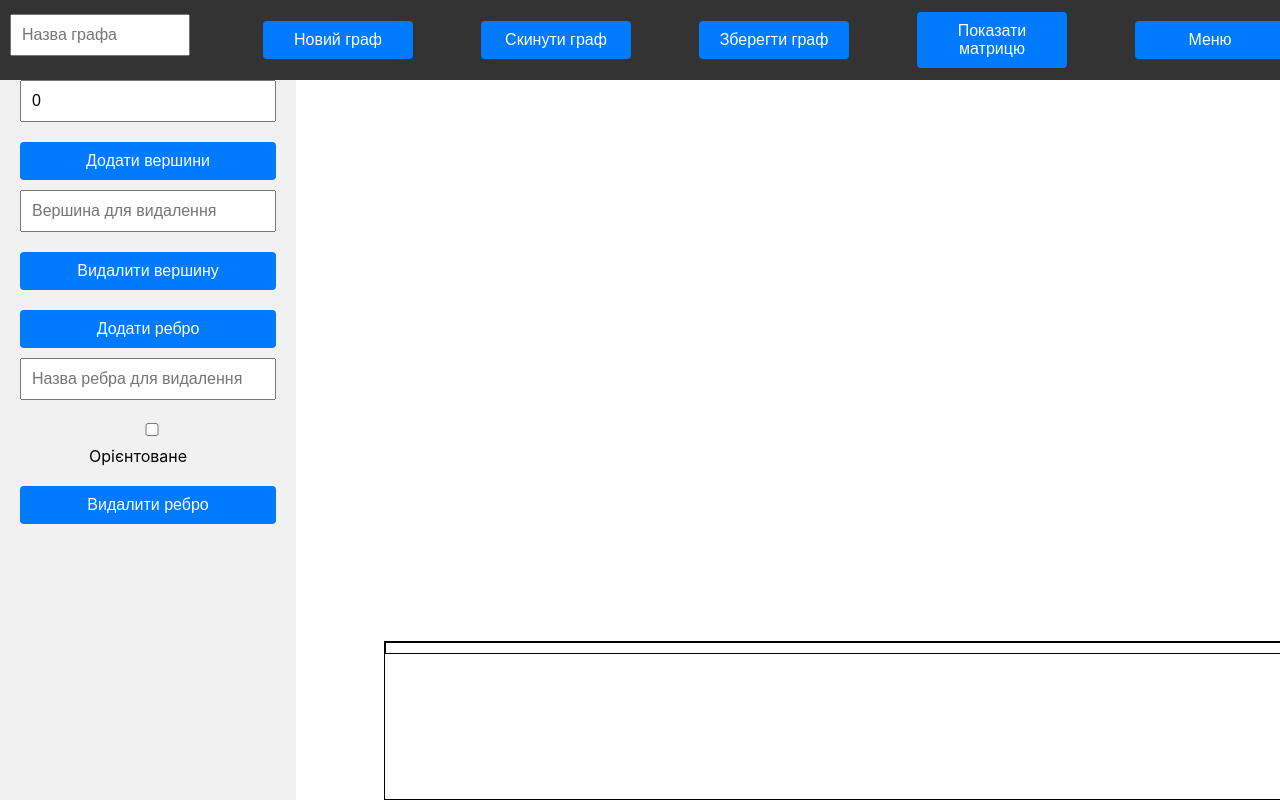
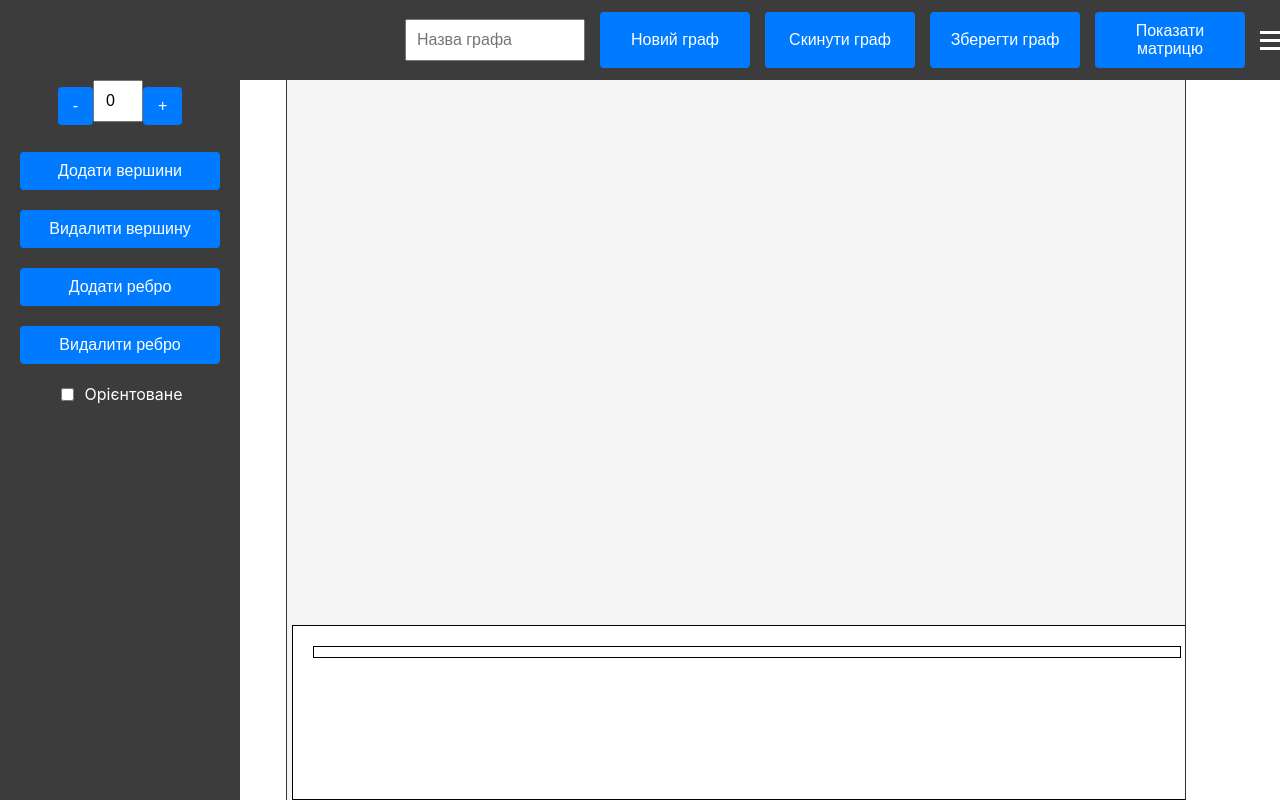
Before and after one commit to myroslavaKukhta/Graph_2, a React (Create React App) app: page / in a window 1280 px wide. Both pictures are taken after a click on the button "Показати матрицю". Built offline with nearby package versions, Linux system fonts and the light colour scheme.

Commit message:
Before BFS&DFS algorithm

```diff
--- a/src/components/Graph.module.css
+++ b/src/components/Graph.module.css
@@ -1,11 +1,13 @@
 .graphContainer {
     display: flex;
-    flex-direction: column; /* Розташування контейнера графу та матриці вертикально */
-    width: calc(100% - 15vw); /* Використовуємо всю ширину, за винятком ширини сайдбару */
-    height: calc(100vh - 60px); /* Використовуємо всю висоту, за винятком висоти хедера */
-    margin-left: 15vw; /* Зміщення для сайдбару */
+    flex-direction: column;
+    width: calc(100% - 200px);
+    height: calc(100vh - 60px);
     position: relative;
     overflow: hidden;
+    border: 1px solid #333;
+    background-color: #f5f5f5;
+    padding: 5px;
 }
 
 .graph {
@@ -20,5 +22,6 @@
     background-color: white;
     border: 1px solid black;
     overflow: auto;
-    display: block; /* Відображати контейнер матриці */
+    display: block;
+    padding: 10px;
 }
--- a/src/components/Graph.tsx
+++ b/src/components/Graph.tsx
@@ -27,7 +27,7 @@ const Graph: React.FC = () => {
                     if (nodeId) {
                         dispatch(removeNode(nodeId));
                     }
-                } else if (target.tagName === 'line') {
+                } else if (target.tagName === 'line' || target.tagName === 'path') {
                     const edgeId = target.getAttribute('id');
                     if (edgeId) {
                         dispatch(removeEdge(edgeId));
@@ -94,8 +94,8 @@ const Graph: React.FC = () => {
         <div className={styles.graphContainer}>
             <svg className={styles.graph}>
                 <defs>
-                    <marker id="arrow" markerWidth="10" markerHeight="10" refX="5" refY="5" orient="auto" markerUnits="strokeWidth">
-                        <path d="M0,0 L10,5 L0,10 z" fill="#000" />
+                    <marker id="arrow" markerWidth="10" markerHeight="10" refX="8" refY="3" orient="auto" markerUnits="strokeWidth">
+                        <path d="M0,0 L10,3 L0,6 z" fill="#00008B" />
                     </marker>
                 </defs>
                 {edges.map(edge => {
@@ -107,8 +107,9 @@ const Graph: React.FC = () => {
                         <g key={edge.id}>
                             {isLoop ? (
                                 <path
+                                    id={edge.id}
                                     d={`M ${sourceNode.x} ${sourceNode.y} C ${sourceNode.x - 20} ${sourceNode.y - 20}, ${sourceNode.x + 20} ${sourceNode.y - 20}, ${sourceNode.x} ${sourceNode.y}`}
-                                    stroke="black"
+                                    stroke="#00008B"
                                     fill="transparent"
                                     markerEnd={edge.directed ? "url(#arrow)" : ""}
                                     strokeWidth="2"
@@ -121,7 +122,7 @@ const Graph: React.FC = () => {
                                     y1={sourceNode.y}
                                     x2={targetNode.x}
                                     y2={targetNode.y}
-                                    stroke="black"
+                                    stroke="#00008B"
                                     strokeWidth="2"
                                     markerEnd={edge.directed ? "url(#arrow)" : ""}
                                     onClick={handleLineClick}
--- a/src/components/Header.module.css
+++ b/src/components/Header.module.css
@@ -1,8 +1,8 @@
 .header {
     display: flex;
-    justify-content: space-between;
+    justify-content: flex-end; /* Зміщення в праву сторону */
     align-items: center;
-    background-color: #333;
+    background-color: #3c3c3c; /* Сірий колір фону */
     padding: 10px;
     color: white;
     position: fixed;
@@ -13,16 +13,22 @@
     z-index: 1000;
 }
 
-.header input {
+.header .input {
     margin-right: 10px;
     padding: 10px;
     font-size: 16px;
     width: 180px; /* Вужчий інпут */
     box-sizing: border-box;
+    color: black; /* Колір тексту в інпуті */
 }
 
-.header button {
-    margin: 0 5px; /* Зазори між кнопками */
+.buttonGroup {
+    display: flex;
+    gap: 5px;
+}
+
+.header .button {
+    margin: 0 5px; /* Мінімальні зазори між кнопками */
     padding: 10px 20px;
     font-size: 16px;
     color: #ffffff;
@@ -34,15 +40,25 @@
     width: 150px; /* Однаковий розмір кнопок */
 }
 
-.header button:hover {
+.header .button:hover {
     background-color: #0056b3;
 }
 
-.header button:active {
+.header .button:active {
     background-color: #004085;
 }
 
+.burgerButton {
+    background: none;
+    border: none;
+    padding: 0;
+    cursor: pointer;
+}
 
-button:active {
-    background-color: #004085;
+.burgerIcon {
+    display: block;
+    width: 25px;
+    height: 3px;
+    margin: 5px;
+    background-color: #fff;
 }
--- a/src/components/Header.tsx
+++ b/src/components/Header.tsx
@@ -32,12 +32,19 @@ const Header: React.FC = () => {
                 type="text"
                 placeholder="Назва графа"
                 onChange={(e) => dispatch(setGraphName(e.target.value))}
+                className={styles.input}
             />
-            <button onClick={handleCreateNewGraph}>Новий граф</button>
-            <button onClick={handleResetGraph}>Скинути граф</button>
-            <button onClick={handleSaveGraph}>Зберегти граф</button>
-            <button onClick={handleToggleShowMatrix}>Показати матрицю</button>
-            <button onClick={handleToggleSidebar}>Меню</button>
+            <div className={styles.buttonGroup}>
+                <button className={styles.button} onClick={handleCreateNewGraph}>Новий граф</button>
+                <button className={styles.button} onClick={handleResetGraph}>Скинути граф</button>
+                <button className={styles.button} onClick={handleSaveGraph}>Зберегти граф</button>
+                <button className={styles.button} onClick={handleToggleShowMatrix}>Показати матрицю</button>
+                <button className={styles.burgerButton} onClick={handleToggleSidebar}>
+                    <span className={styles.burgerIcon}></span>
+                    <span className={styles.burgerIcon}></span>
+                    <span className={styles.burgerIcon}></span>
+                </button>
+            </div>
         </div>
     );
 };
--- a/src/components/Matrix.module.css
+++ b/src/components/Matrix.module.css
@@ -8,3 +8,7 @@
     padding: 5px;
     text-align: center;
 }
+
+.matrixContainer {
+    padding: 10px;
+}
--- a/src/components/Matrix.tsx
+++ b/src/components/Matrix.tsx
@@ -1,6 +1,21 @@
 import React from 'react';
-import { Node, Edge } from '../redux/graphSlice';
 import styles from './Matrix.module.css';
+
+interface Node {
+    id: string;
+    label: string;
+    x: number;
+    y: number;
+    degree: number;
+}
+
+interface Edge {
+    id: string;
+    label: string;
+    source: string;
+    target: string;
+    directed: boolean;
+}
 
 interface MatrixProps {
     nodes: Node[];
@@ -8,40 +23,42 @@ interface MatrixProps {
 }
 
 const Matrix: React.FC<MatrixProps> = ({ nodes, edges }) => {
-    const nodeLabels = nodes.map(node => node.label);
-    const nodeIds = nodes.map(node => node.id);
-    const matrix: number[][] = Array(nodeIds.length).fill(0).map(() => Array(nodeIds.length).fill(0));
+    const adjacencyMatrix = nodes.map(node => nodes.map(() => 0));
 
     edges.forEach(edge => {
-        const sourceIndex = nodeIds.indexOf(edge.source);
-        const targetIndex = nodeIds.indexOf(edge.target);
+        const sourceIndex = nodes.findIndex(node => node.id === edge.source);
+        const targetIndex = nodes.findIndex(node => node.id === edge.target);
         if (sourceIndex !== -1 && targetIndex !== -1) {
-            matrix[sourceIndex][targetIndex] = 1;
+            adjacencyMatrix[sourceIndex][targetIndex] = 1;
             if (!edge.directed) {
-                matrix[targetIndex][sourceIndex] = 1;
+                adjacencyMatrix[targetIndex][sourceIndex] = 1;
             }
         }
     });
 
     return (
+        <div className={styles.matrixContainer}>
             <table className={styles.matrixTable}>
                 <thead>
                 <tr>
                     <th></th>
-                {nodeLabels.map(label => <th key={label}>{label}</th>)}
+                    {nodes.map(node => (
+                        <th key={node.id}>{node.label}</th>
+                    ))}
                 </tr>
                 </thead>
                 <tbody>
-            {matrix.map((row, rowIndex) => (
-                <tr key={nodeLabels[rowIndex]}>
-                    <th>{nodeLabels[rowIndex]}</th>
-                    {row.map((cell, cellIndex) => (
-                        <td key={`${rowIndex}-${cellIndex}`}>{cell}</td>
+                {nodes.map((node, rowIndex) => (
+                    <tr key={node.id}>
+                        <th>{node.label}</th>
+                        {nodes.map((_, colIndex) => (
+                            <td key={colIndex}>{adjacencyMatrix[rowIndex][colIndex]}</td>
                         ))}
                     </tr>
                 ))}
                 </tbody>
             </table>
+        </div>
     );
 };
 
--- a/src/components/Sidebar.module.css
+++ b/src/components/Sidebar.module.css
@@ -3,25 +3,28 @@
     flex-direction: column;
     justify-content: flex-start;
     align-items: center;
-    background-color: #f1f1f1;
+    background-color: #3c3c3c; /* Сірий колір фону */
     padding: 20px;
-    width: 20vw; /* Збільшуємо ширину сайдбару */
+    width: 200px; /* Ширина сайдбару */
     height: calc(100vh - 60px); /* Висота Header */
     position: fixed;
     left: 0;
     top: 60px; /* Висота Header */
     overflow-y: auto;
+    color: white; /* Колір тексту */
 }
 
-input {
+.input {
     margin-bottom: 10px;
     padding: 10px;
     font-size: 16px;
-    width: 100%;
+    width: 50px;
     box-sizing: border-box;
+    color: black; /* Колір тексту в інпуті */
+    text-align: center;
 }
 
-button {
+.button {
     margin: 10px 0;
     padding: 10px 15px; /* Вужчі кнопки */
     font-size: 16px;
@@ -34,14 +37,46 @@ button {
     width: 100%; /* Однаковий розмір кнопок */
 }
 
-button:hover {
+.button:hover {
     background-color: #0056b3;
 }
 
-button:active {
+.button:active {
     background-color: #004085;
 }
 
-label {
+.nodeControl {
+    display: flex;
+    align-items: center;
+    margin-bottom: 10px;
+}
+
+.controlButton {
+    padding: 10px 15px;
+    font-size: 16px;
+    background-color: #007bff;
+    border: none;
+    border-radius: 4px;
+    color: white;
+    cursor: pointer;
+    transition: background-color 0.3s ease;
+}
+
+.controlButton:hover {
+    background-color: #0056b3;
+}
+
+.controlButton:active {
+    background-color: #004085;
+}
+
+.checkboxLabel {
+    display: flex;
+    align-items: center;
     margin: 10px 0;
+    color: white;
 }
+
+.checkbox {
+    margin-right: 10px;
+}
--- a/src/components/Sidebar.tsx
+++ b/src/components/Sidebar.tsx
@@ -7,8 +7,6 @@ import styles from './Sidebar.module.css';
 const Sidebar: React.FC = () => {
     const dispatch = useDispatch();
     const [numNodes, setNumNodes] = useState<number>(0);
-    const [nodeIdToRemove, setNodeIdToRemove] = useState<string>("");
-    const [edgeLabelToRemove, setEdgeLabelToRemove] = useState<string>("");
     const isDirected = useSelector((state: RootState) => state.graph.isDirected);
 
     const handleAddNodes = () => {
@@ -20,9 +18,7 @@ const Sidebar: React.FC = () => {
     };
 
     const handleRemoveNode = () => {
-        if (nodeIdToRemove) {
-            dispatch(removeNode(nodeIdToRemove));
-        }
+        dispatch(setDeleteMode(true));
     };
 
     const handleAddEdge = () => {
@@ -37,39 +33,42 @@ const Sidebar: React.FC = () => {
         dispatch(setIsDirected(!isDirected));
     };
 
+    const handleIncrementNodes = () => {
+        setNumNodes(numNodes + 1);
+    };
+
+    const handleDecrementNodes = () => {
+        if (numNodes > 0) {
+            setNumNodes(numNodes - 1);
+        }
+    };
+
     return (
         <div className={styles.sidebar}>
+            <div className={styles.nodeControl}>
+                <button className={styles.controlButton} onClick={handleDecrementNodes}>-</button>
                 <input
                     type="number"
                     value={numNodes}
                     onChange={(e) => setNumNodes(Number(e.target.value))}
-                placeholder="Кількість вершин"
+                    className={styles.input}
                     min="0"
                 />
-            <button onClick={handleAddNodes}>Додати вершини</button>
-            <input
-                type="text"
-                value={nodeIdToRemove}
-                onChange={(e) => setNodeIdToRemove(e.target.value)}
-                placeholder="Вершина для видалення"
-            />
-            <button onClick={handleRemoveNode}>Видалити вершину</button>
-            <button onClick={handleAddEdge}>Додати ребро</button>
-            <input
-                type="text"
-                value={edgeLabelToRemove}
-                onChange={(e) => setEdgeLabelToRemove(e.target.value)}
-                placeholder="Назва ребра для видалення"
-            />
-            <label>
+                <button className={styles.controlButton} onClick={handleIncrementNodes}>+</button>
+            </div>
+            <button className={styles.button} onClick={handleAddNodes}>Додати вершини</button>
+            <button className={styles.button} onClick={handleRemoveNode}>Видалити вершину</button>
+            <button className={styles.button} onClick={handleAddEdge}>Додати ребро</button>
+            <button className={styles.button} onClick={handleRemoveEdge}>Видалити ребро</button>
+            <label className={styles.checkboxLabel}>
                 <input
                     type="checkbox"
                     checked={isDirected}
                     onChange={handleToggleDirected}
+                    className={styles.checkbox}
                 />
                 Орієнтоване
             </label>
-            <button onClick={handleRemoveEdge}>Видалити ребро</button>
         </div>
     );
 };
```
Also changed, not shown: src/redux/graphSlice.ts (+6 -2 lines). Lines whose indentation alone changed are shown as unchanged.
